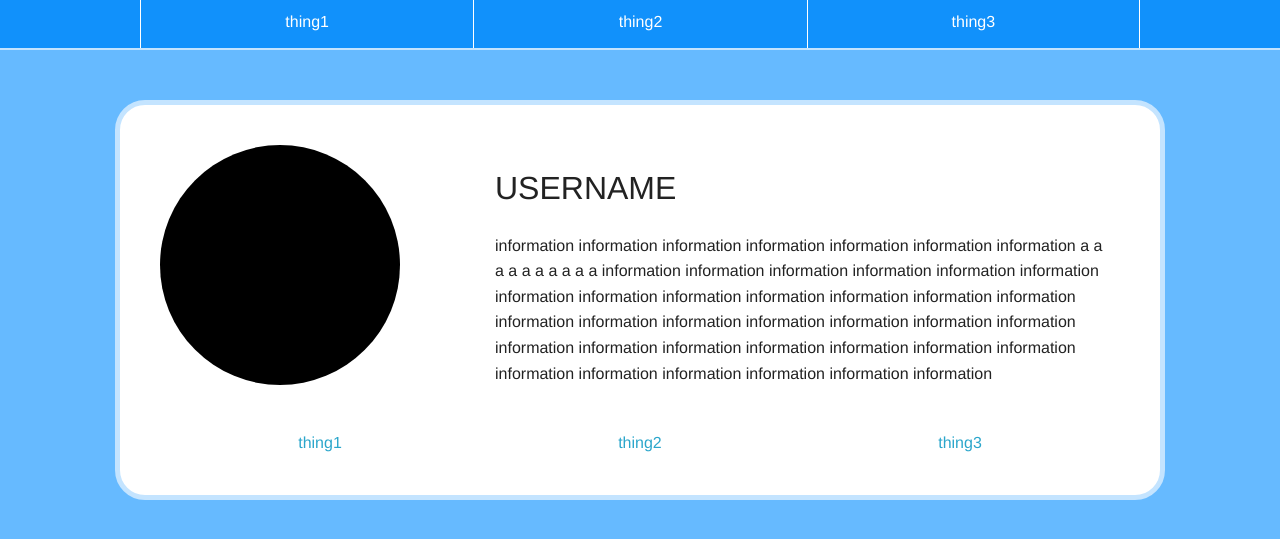
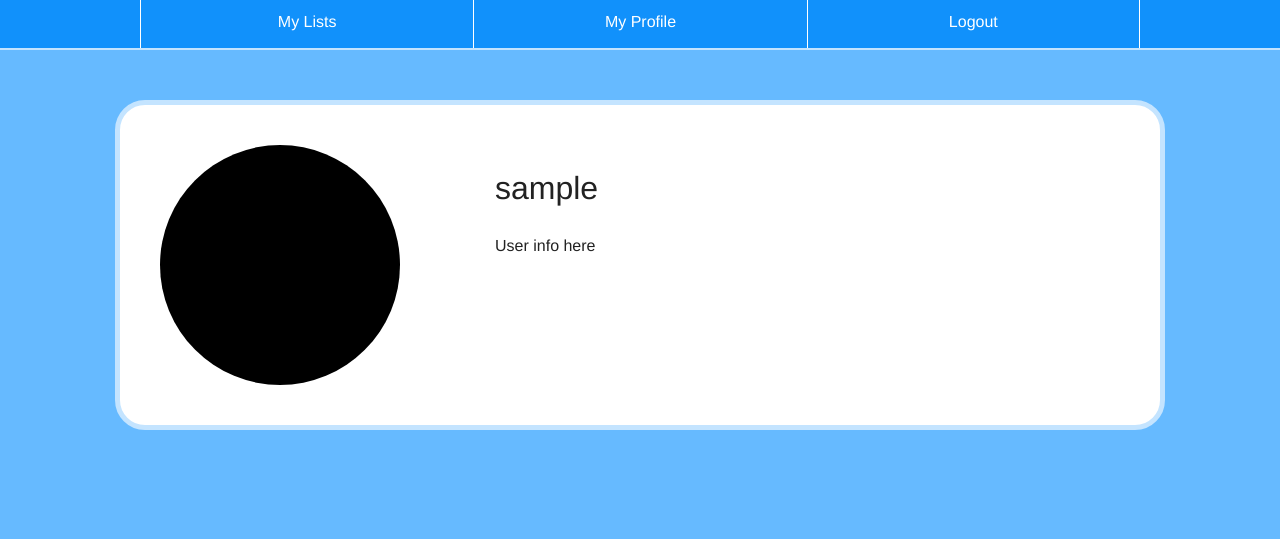
Before and after one commit to miracode/wist, a Flask app: template templates/profile.html in a window 1280 px wide. Shown: the top 539 px of the page. Run offline with Flask 2, Linux system fonts and the light colour scheme; the template is opened without the code that fills it: most values are stand-ins (such as "Sample title", 1, 10 or a date in 2020); some libraries are stand-ins or nearby versions.

```diff
--- a/templates/base.html
+++ b/templates/base.html
@@ -12,12 +12,14 @@
 </head>
 <div id='top-nav'>
     <div class='row'>
-        <div class='large-4 columns nav-item'>
-            thing1
-        </div>
         <a href='{{url_for("show_lists")}}'>
         <div class='large-4 columns nav-item'>
             <span clas='top-link'>My Lists</span>
+        </div>
+        </a>
+        <a href='{{url_for("show_profile", user_id=user_id)}}'>
+        <div class='large-4 columns nav-item nav-item'>
+            <span class='top-link'>My Profile</span>
         </div>
         </a>
         <a href='{{url_for("logout")}}'>
--- a/templates/profile.html
+++ b/templates/profile.html
@@ -1,47 +1,18 @@
-<html>
-<head>
-    <link rel="stylesheet" type="text/css" href="../static/foundation/css/foundation.css">
-    <link rel="stylesheet" type="text/css" href="../static/foundation/css/normalize.css">
-    <link rel="stylesheet" type="text/css" href="../static/base.css">
-    <link rel="stylesheet" type="text/css" href="../static/login.css">
-    <link rel="stylesheet" type="text/css" href="../static/list_view.css">
-    <link rel="stylesheet" type="text/css" href="../static/profile.css">
-</head>
-<div id='top-nav'>
-    <div class='row'>
-        <div class='large-4 columns nav-item'>
-            thing1
-        </div>
-        <div class='large-4 columns nav-item'>
-            thing2
-        </div>
-        <div class='large-4 columns nav-item last-nav-item'>
-            thing3
-        </div>
-    </div>
-</div>
-<div id='container'>
+{% extends "base.html" %}
+{% block body %}
     <!--templating goes here-->
     <div class='row'>
         <div class='large-3 columns profile-picture'>
         </div>
         <div class='large-8 large-offset-1 columns'>
-            <h1>USERNAME</h1>
-            <p>information information information information information
-                information information a a a a a a a a a a information information information
-                information information information information information
-                information information information information information
-                information information information information information
-                information information information information information
-                information information information information information
-                information information information information information </p>
+            <h1>{{ user_name }}</h1>
+            <p>User info here</p>
         </div>
     </div>
-    <div class='row'>
+<!--     <div class='row'>
         <div class='large-4 columns profile-link'><a href=#>thing1</a></div>
         <div class='large-4 columns profile-link'><a href=#>thing2</a></div>
         <div class='large-4 columns profile-link'><a href=#>thing3</a></div>
-    </div>
+    </div> -->
     <!--end template-->
-</div>
-</html>
+{% endblock %}
--- a/views.py
+++ b/views.py
@@ -53,7 +53,7 @@ def register():
 @app.route('/lists/all', methods=['GET'])
 def show_lists():
     lists = get_all_users_lists(session['user_id'])
-    return render_template('list_all.html', lists=lists)
+    return render_template('list_all.html', lists=lists, user_id=session['user_id'])
 
 
 @app.route('/lists/<id>')
@@ -62,14 +62,14 @@ def display_list(id):
     this_list = get_list_info(id)[0]
     owner = get_user_name(this_list['owner_id'])[0]
     return render_template('list_view.html', items=items, this_list=this_list,
-                           list_id=id, owner=owner)
+                           list_id=id, owner=owner, user_id=session['user_id'])
 
 
 @app.route('/lists/create', methods=['GET', 'POST'])
 def create_list():
     make_list(request.form['list-title'], request.form['list-description'],
               session['user_id'])
-    return redirect(url_for('show_lists'))
+    return redirect(url_for('show_lists', user_id=session['user_id']))
 
 
 @app.route('/lists/delete', methods=['GET', 'POST'])
@@ -89,14 +89,14 @@ def check_item(list_id):
 @app.route('/lists/<id>/add', methods=['GET', 'POST'])
 def add_item(id):
     insert_list_item(id, request.form['list-item-title'])
-    return redirect(url_for('display_list', id=id))
+    return redirect(url_for('display_list', id=id, user_id=session['user_id']))
 
 
 @app.route('/lists/<list_id>/remove', methods=['GET', 'POST'])
 def remove_item(list_id):
     item_id = request.form.get('item_id', 0, type=int)
     delete_list_item(list_id, item_id)
-    return redirect(url_for('display_list', id=list_id))
+    return redirect(url_for('display_list', id=list_id, user_id=session['user_id']))
 
 
 @app.route('/lists/<list_id>/share', methods=['GET', 'POST'])
@@ -114,5 +114,11 @@ def logout():
     session.pop('user_id', None)
     return redirect(url_for('show_login'))
 
+
+@app.route('/profile/<user_id>')
+def show_profile(user_id):
+    user_name = get_user_name(user_id)
+    return render_template('profile.html', user_name=user_name, user_id=user_id)
+
 if __name__ == '__main__':
     app.run(debug=True)
```
